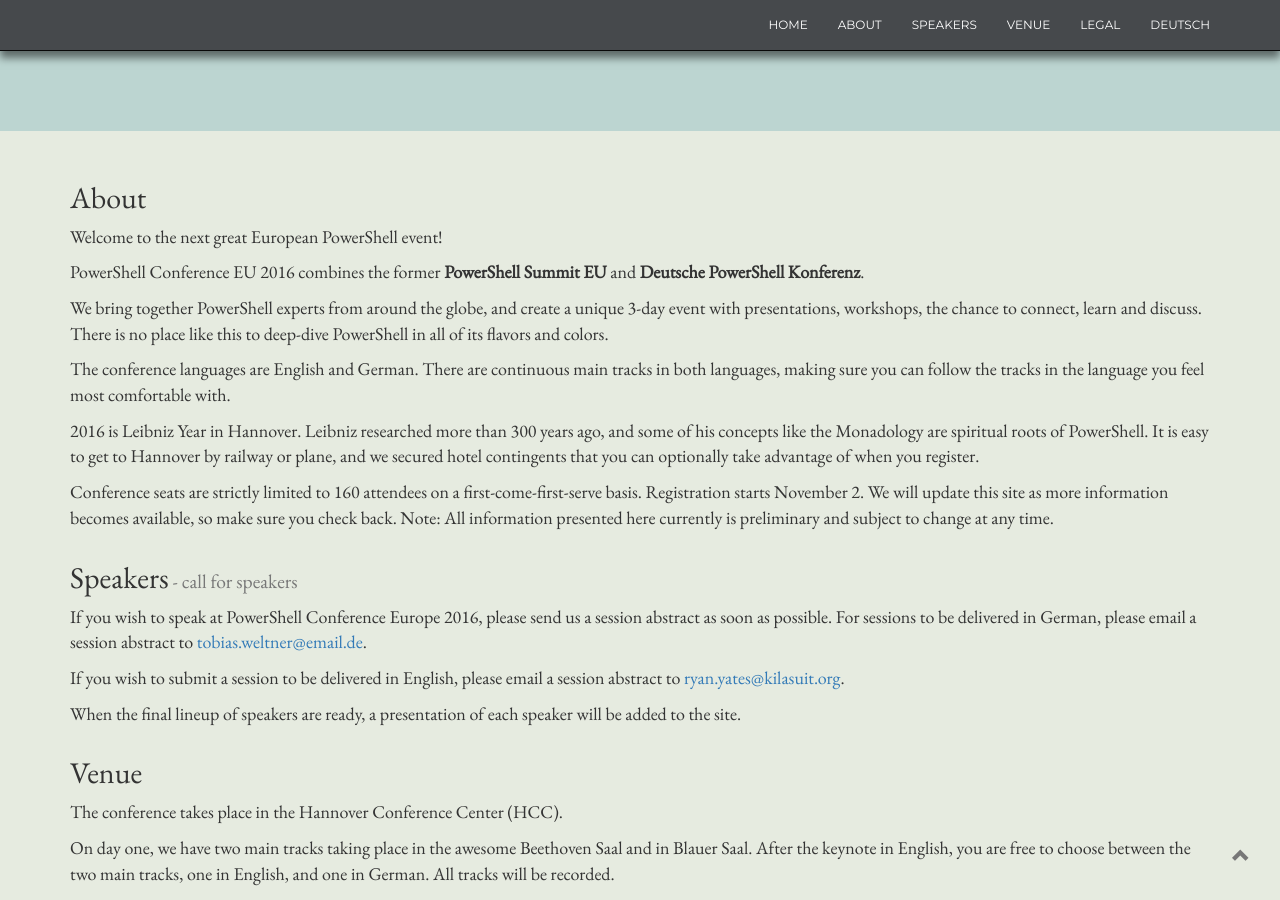
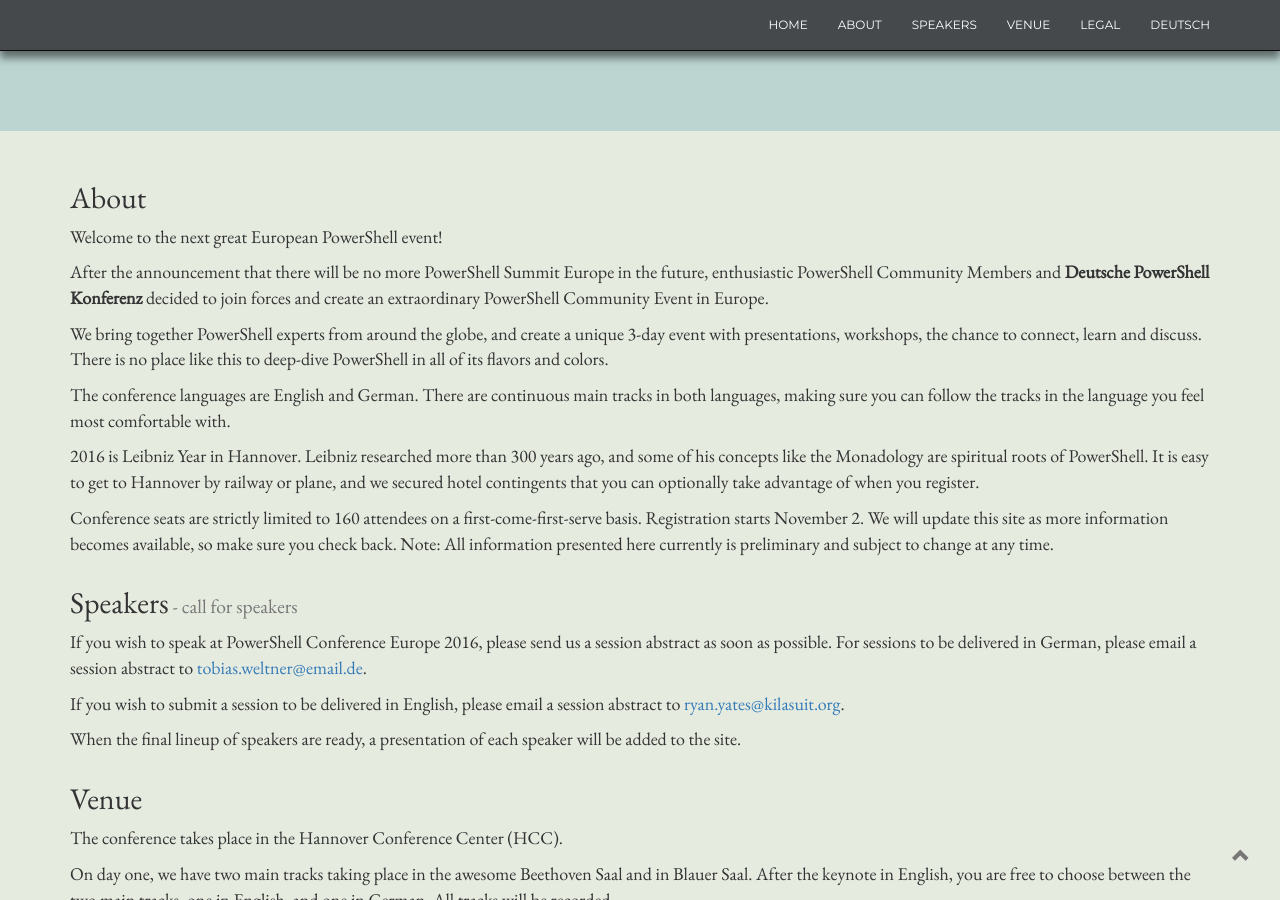
Before and after one commit to PowerShellConferenceEU/website-archive, a Jekyll site: the page built from index.html, in a window 1280 px wide and 900 px high, scrolled down 444 px. Built offline with Jekyll 4.4.1, drawn with Linux system fonts in a browser that asks for light colours; nearby versions of some CDN libraries.

Commit message:
change in about.html (en)
to change PSSummit reference

```diff
--- a/_includes/en/about.html
+++ b/_includes/en/about.html
@@ -2,7 +2,7 @@
 	<div class="container">
 		<h2>About</h2>
 		<p>Welcome to the next great European PowerShell event!</p>
-		<p>PowerShell Conference EU 2016 combines the former <b>PowerShell Summit EU</b> and <b>Deutsche PowerShell Konferenz</b>.</p>
+		<p>After the announcement that there will be no more PowerShell Summit Europe in the future, enthusiastic PowerShell Community Members and <b>Deutsche PowerShell Konferenz</b> decided to join forces and create an extraordinary PowerShell Community Event in Europe.</p>
 		<p>We bring together PowerShell experts from around the globe, and create a unique 3-day event with presentations, workshops, the chance to connect, learn and discuss. There is no place like this to deep-dive PowerShell in all of its flavors and colors.</p>
 		<p>The conference languages are English and German. There are continuous main tracks in both languages, making sure you can follow the tracks in the language you feel most comfortable with.</p>
 		<p>2016 is Leibniz Year in Hannover. Leibniz researched more than 300 years ago, and some of his concepts like the Monadology are spiritual roots of PowerShell. It is easy to get to Hannover by railway or plane, and we secured hotel contingents that you can optionally take advantage of when you register.</p>
```
